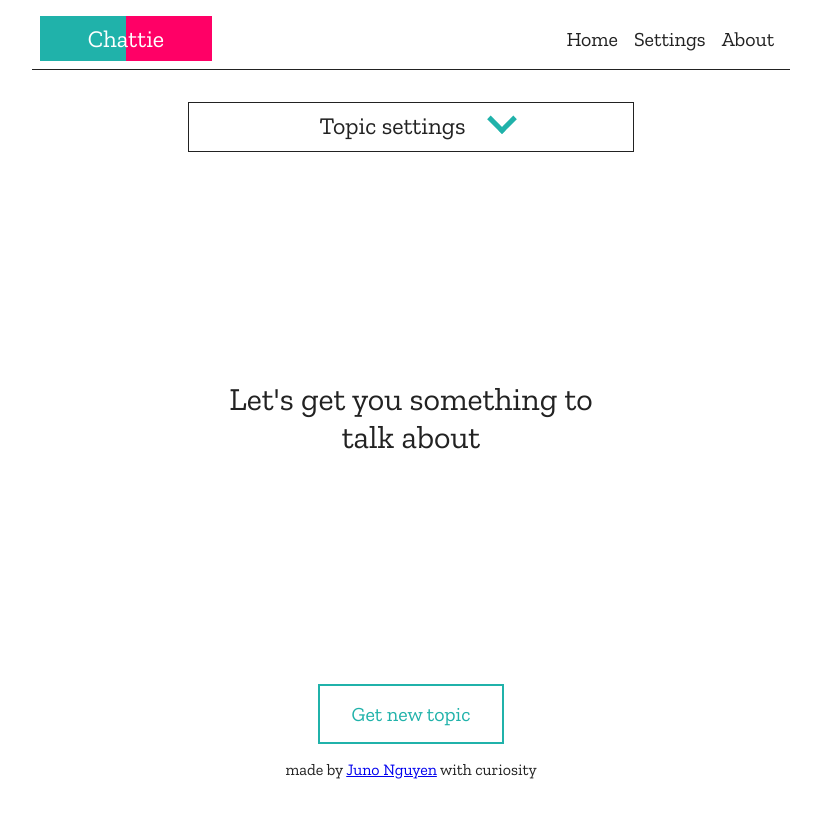
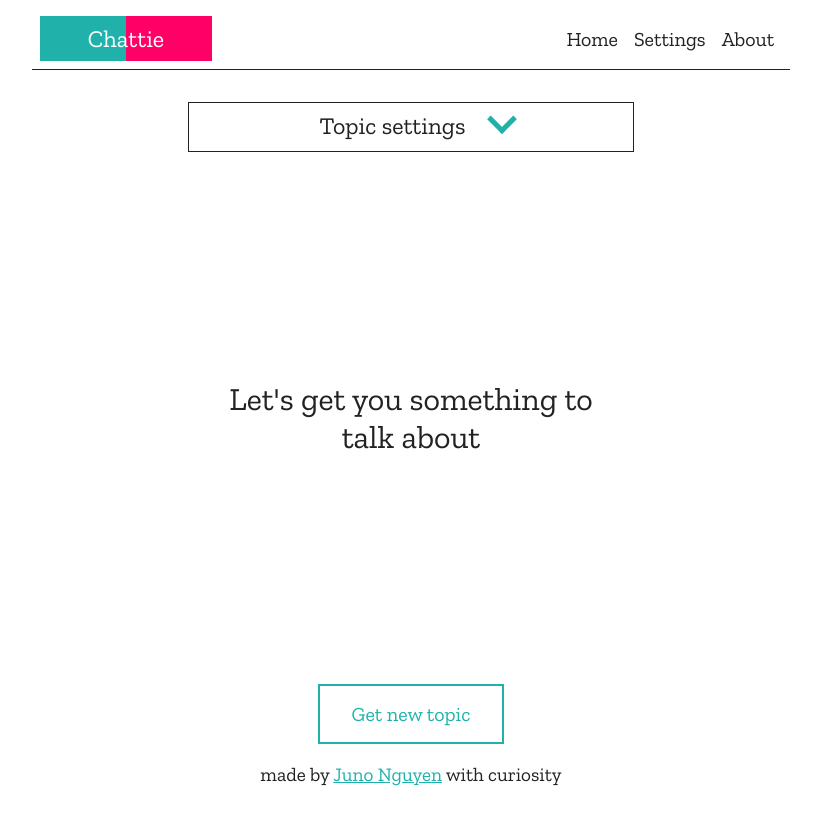
Before and after one commit to JunoNgx/chattie, a Vue app: page / in a window 1280 px wide. Shown: the whole page, without its empty margins (229-1050 px from the left). Built offline with nearby package versions, Linux system fonts and the light colour scheme.

Commit message:
Style the footer

```diff
--- a/src/components/Footer.vue
+++ b/src/components/Footer.vue
@@ -6,7 +6,16 @@
 
 <style lang="sass">
 
+@use "../styles/mixins" as m
+@use "../styles/vars" as v
+
 .footer
+    font-size: 1.2rem
     text-align: center
 
+    a
+        color: v.$acc-green
+        &:visited
+            color: v.$acc-green
+
 </style>
```
